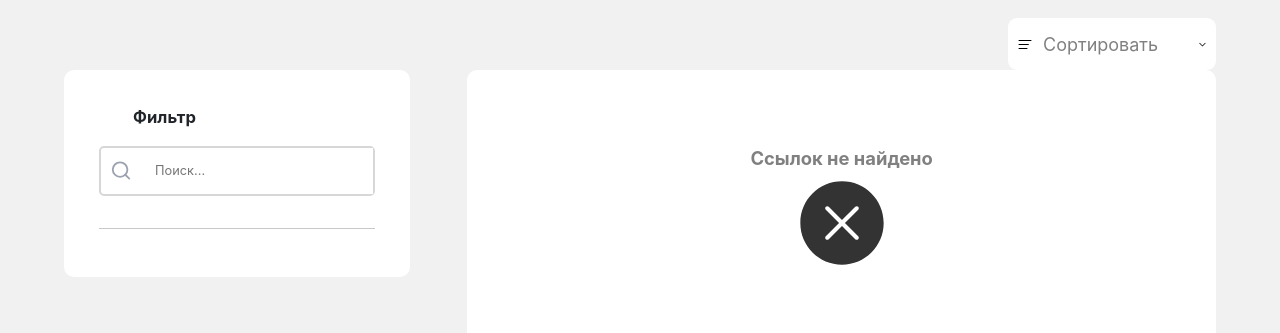
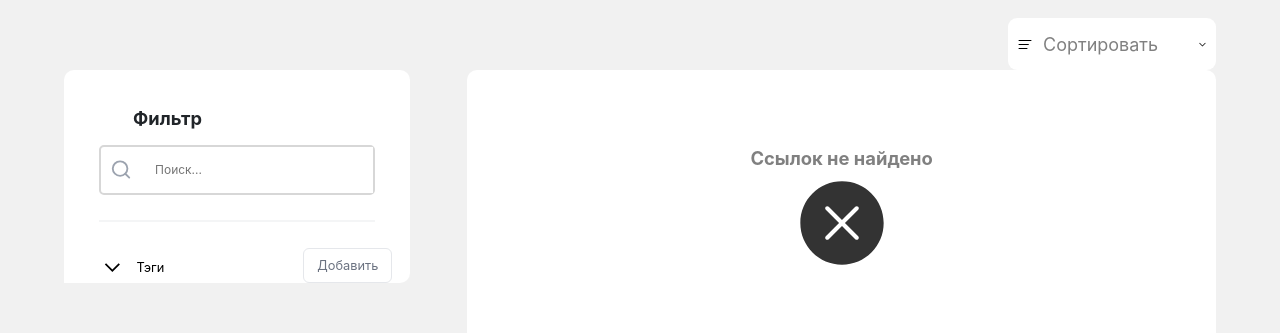
Before and after one commit to BlessedChiIdz/NilProj, a React (Create React App) app: page / in a window 1280 px wide. Shown: the part 181-514 px from the top of the page. Built offline with nearby package versions, Linux system fonts and the light colour scheme; the HTML template or start-up script is replaced by a standard one.

Commit message:
need add tags

```diff
--- a/src/Components/LinkPageMainPart.tsx
+++ b/src/Components/LinkPageMainPart.tsx
@@ -20,7 +20,6 @@ const LinkPageMainPart = () => {
             <div className="MainContainer">
                 <div className="FilerContainer">
                     <Filter/>
-                    <Search/>
                 </div>
                 <div className="LinksContainer">
                     {flag ? (
--- a/src/Components/modal/Filter.tsx
+++ b/src/Components/modal/Filter.tsx
@@ -1,5 +1,6 @@
 import React from 'react';
 import "../../styles/Filer.css"
+import Tags from "./Tags";
 
 const Filter = () => {
     return (
@@ -20,9 +21,9 @@ const Filter = () => {
                     placeholder={"Поиск..."}
                 />
             </div>
-            <hr className="hrForFilter"/>
-            <div>
-
+            <hr className="hrForFilter"></hr>
+            <div className="TagsMainContainer">
+                <Tags/>
             </div>
         </div>
     );
--- /dev/null
+++ b/src/Components/modal/Tags.tsx
@@ -0,0 +1,25 @@
+import React from 'react';
+import "../../styles/Tags.css"
+const Tags = () => {
+    return (
+        <div className="TagsContainer">
+            <button className="TagsButtonContainer">
+                <svg className="TegsSvg" viewBox="0 0 48 48" xmlns="http://www.w3.org/2000/svg" >
+
+                    <path d="M0 0h48v48H0z" fill="none"/>
+                    <g id="Shopicon">
+                        <g>
+                            <polygon points="24,29.171 9.414,14.585 6.586,17.413 24,34.827 41.414,17.413 38.586,14.585 		"/>
+                        </g>
+                    </g>
+                </svg>
+                <div className="TegsText">Тэги</div>
+            </button>
+            <button className="AddTagButton">
+                Добавить
+            </button>
+        </div>
+    );
+};
+
+export default Tags;
--- a/src/styles/Filer.css
+++ b/src/styles/Filer.css
@@ -6,7 +6,7 @@
 
 .name{
     padding-top: 10%;
-    font-size: 1.3vw;
+    font-size: calc(1vh + 0.8vw);
     text-align: left;
     margin-left: 20%;
     font-weight: bold;
@@ -18,7 +18,7 @@
     width: 85%;
     display: inline-block;
     vertical-align: middle;
-    font-size: 1vw;
+    font-size: calc(0.7vh + 0.5vw);
 }
 .svgLupa{
     margin: auto;
@@ -30,7 +30,7 @@
     height: 50px;
     font-size: 1.5vh;
     width: 80%;
-    margin: 2vh auto 4vh;
+    margin: 1vw auto 2vw;
     border: solid 2px #d7d7d7;
     border-radius: 5px;
     position: relative;
@@ -44,6 +44,9 @@
     display: inline-block;
 }
 .hrForFilter{
+    height: 2px;
+    border: 0;
+    background-color: #D1D5DB;
     width: 80%;
-    margin: auto auto 6vh;
+    margin: auto auto 2vw;
 }
--- /dev/null
+++ b/src/styles/Tags.css
@@ -0,0 +1,34 @@
+.TagsContainer{
+    display: flex;
+    justify-content: space-between;
+}
+.TagsButtonContainer{
+
+    position: relative;
+    width: 40%;
+    border: none;
+    height: auto;
+    background-color: white;
+}
+.TegsSvg{
+    vertical-align: middle;
+    width: 15%;
+    display: inline-block;
+    margin-right: 10%;
+}
+.TegsText{
+    vertical-align: middle;
+    display: inline-block;
+    font-size: calc(0.8vh + 0.5vw);
+}
+.AddTagButton{
+    margin: 0;
+    margin-right: 5%;
+    font-size: calc(0.8vh + 0.5vw);
+    padding: 7px 13px 7px 13px;
+    border-radius: 6px;
+    background-color: white;
+    color: #6B7280;
+    border: 1px solid #E5E7EB;
+}
+/* Button */
```
